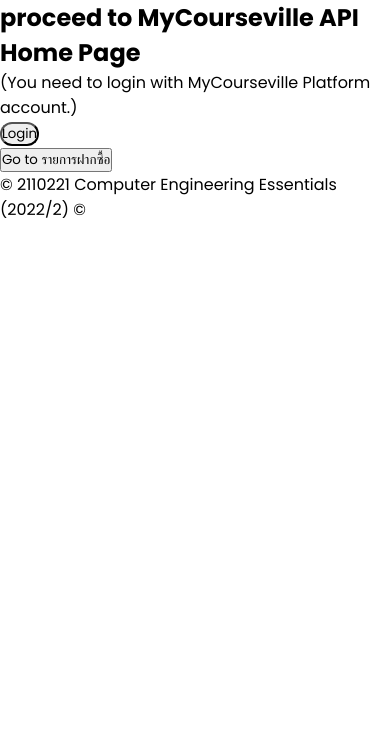
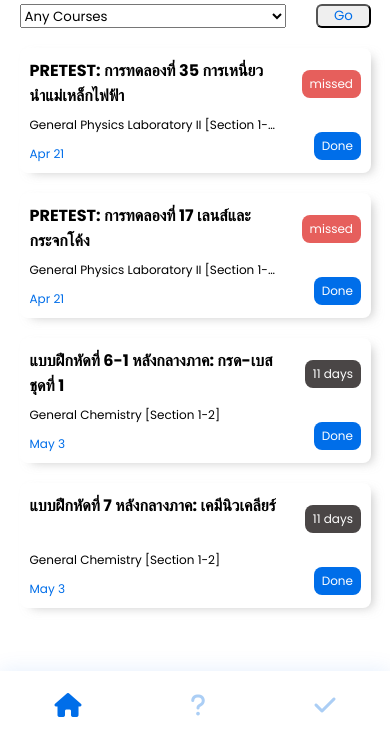
Before and after one commit to khajornritdacha/CEE-Final-Project-G2, a website: page public/index.html in a window 390 px wide. Shown: the part 105-844 px from the top of the page. Drawn offline with Linux system fonts and the light colour scheme; no server answers.

Commit message:
feat(frontend): decorate card for responsiveness

```diff
--- a/public/global.css
+++ b/public/global.css
@@ -11,6 +11,7 @@
   box-shadow: 0px -1px 20px rgba(0, 110, 233, 0.1);
   background-color: white;
   color: #abcef5;
+  font-size: 1.5rem;
 }
 
 .card-title {
@@ -26,14 +27,14 @@
   text-overflow: ellipsis;
   overflow: hidden;
 
-  @supports (-webkit-line-clamp: 2) {
+  /* @supports (-webkit-line-clamp: 2) { */
   overflow: hidden;
   text-overflow: ellipsis;
   white-space: initial;
   display: -webkit-box;
   -webkit-line-clamp: 2;
   -webkit-box-orient: vertical;
-  }
+  /* } */
 }
 
 .card-title:hover {
@@ -51,9 +52,46 @@
   -moz-box-shadow: 6px 4px 11px -5px rgba(157, 157, 157, 0.62);
 }
 
-@media only screen and (min-width: 600px) {
+.card-course-title {
+  grid-column: 1 / span 3;
+  grid-row: 6 / span 2;
+  justify-self: start;
+  align-self: start;
+  font-size: 12px;
+
+  white-space: nowrap;
+  text-overflow: ellipsis;
+  overflow: hidden;
+
+  /* @supports (-webkit-line-clamp: 1) { */
+  overflow: hidden;
+  text-overflow: ellipsis;
+  white-space: initial;
+  display: -webkit-box;
+  -webkit-line-clamp: 1;
+  -webkit-box-orient: vertical;
+  /* } */
+}
+
+.course-create-date {
+  grid-column: 1 / span 1;
+  grid-row: 8 / span 2;
+  justify-self: start;
+  align-self: end;
+  font-size: 12px;
+}
+
+@media only screen and (min-width: 600px) and (landscape: portrait) {
   .card-title {
     font-size: 20px;
+  }
+
+  .card-course-title {
+    font-size: 16px;
+  }
+
+  .course-crate-date {
+    font-size: 14px;
   }
 }
 
--- a/public/index.js
+++ b/public/index.js
@@ -41,8 +41,8 @@
 
 async function main() {
   // Fetch Courses from backend
-  const res = await fetchCourses();
-  if (!res) return;
+  // const res = await fetchCourses();
+  // if (!res) return;
   // Render Page
   RoutePage(0);
 }
@@ -394,35 +394,24 @@
               style="
                 grid-column: 4 / span 1;
                 grid-row: 2 / span 3;
-                background-color: ${
-                  remainingTime.status === 0 ? '#4A4646' : '#e65f5c'
-                };
                 padding: 5px 7.5px;
                 color: white;
                 justify-self: end;
                 align-self: start;
+                background-color: ${
+                  remainingTime.status === 0 ? '#4A4646' : '#e65f5c'
+                };
               "
             >
              ${remainingTime.leftTime}
             </div>
             <p
-              class="text-sm"
-              style="
-                grid-column: 1 / span 2;
-                grid-row: 6 / span 2;
-                justify-self: start;
-                align-self: start;
-              "
+              class="card-course-title"
             >
               ${item.course.title}
             </p>
             <p
-              class="text-xs primary"
-              style="
-                grid-column: 1 / span 1;
-                grid-row: 8 / span 2;
-                justify-self: start;
-              "
+              class="primary course-create-date"
             >
               ${remainingTime.date}
             </p>
@@ -481,9 +470,9 @@
 function NavBar() {
   const navBar = htmlToElement(`
       <nav class="flex items-center justify-around fixed bot-0 navbar">
-          <i class="fa-solid fa-house fa-2xl" id="home-icon" style="cursor: pointer"></i>
-          <i class="fa-solid fa-question fa-2xl" id="miss-icon" style="cursor: pointer"></i>
-          <i class="fa-solid fa-check fa-2xl" id="done-icon" style="cursor: pointer"></i>
+          <i class="fa-solid fa-house" id="home-icon" style="cursor: pointer"></i>
+          <i class="fa-solid fa-question" id="miss-icon" style="cursor: pointer"></i>
+          <i class="fa-solid fa-check" id="done-icon" style="cursor: pointer"></i>
       </nav>
       `);
 
@@ -499,82 +488,82 @@
   GLOBAL_PAGE = pageNo;
   app.innerHTML = '';
 
-  // const items = [
-  //   {
-  //     due_time: '1682096340',
-  //     item_id: '849315',
-  //     course: {
-  //       cv_cid: '31887',
-  //       semester: '2',
-  //       course_icon:
-  //         'https://www.mycourseville.com/sites/all/modules/courseville/files/thumbs/icon-default.png',
-  //       course_no: '2304184',
-  //       title: 'General Physics Laboratory II  [Section 1-12]',
-  //       year: '2022',
-  //     },
-  //     student_id: '6532155621',
-  //     out_time: '1675040402',
-  //     is_finished: false,
-  //     title: 'PRETEST: การทดลองที่ 35 การเหนี่ยวนำแม่เหล็กไฟฟ้า ',
-  //   },
-  //   {
-  //     due_time: '1682096340',
-  //     item_id: '849211',
-  //     course: {
-  //       cv_cid: '31887',
-  //       semester: '2',
-  //       course_icon:
-  //         'https://www.mycourseville.com/sites/all/modules/courseville/files/thumbs/icon-default.png',
-  //       course_no: '2304184',
-  //       title: 'General Physics Laboratory II  [Section 1-12]',
-  //       year: '2022',
-  //     },
-  //     student_id: '6532155621',
-  //     out_time: '1675062331',
-  //     is_finished: false,
-  //     title: 'PRETEST: การทดลองที่ 17 เลนส์และกระจกโค้ง',
-  //   },
-  //   {
-  //     due_time: '1683133140',
-  //     item_id: '923116',
-  //     course: {
-  //       cv_cid: '33808',
-  //       semester: '2',
-  //       course_icon:
-  //         'https://www.mycourseville.com/sites/all/modules/courseville/files/thumbs/2302127.png',
-  //       course_no: '2302127',
-  //       title: 'General Chemistry  [Section 1-2]',
-  //       year: '2022',
-  //     },
-  //     student_id: '6532155621',
-  //     out_time: '1681115461',
-  //     is_finished: false,
-  //     title: 'แบบฝึกหัดที่ 6-1 หลังกลางภาค: กรด-เบส ชุดที่ 1',
-  //   },
-  //   {
-  //     due_time: '1683133140',
-  //     item_id: '923106',
-  //     course: {
-  //       cv_cid: '33808',
-  //       semester: '2',
-  //       course_icon:
-  //         'https://www.mycourseville.com/sites/all/modules/courseville/files/thumbs/2302127.png',
-  //       course_no: '2302127',
-  //       title: 'General Chemistry  [Section 1-2]',
-  //       year: '2022',
-  //     },
-  //     student_id: '6532155621',
-  //     out_time: '1681115559',
-  //     is_finished: false,
-  //     title: 'แบบฝึกหัดที่ 7 หลังกลางภาค: เคมีนิวเคลียร์',
-  //   },
-  // ];
+  const items = [
+    {
+      due_time: '1682096340',
+      item_id: '849315',
+      course: {
+        cv_cid: '31887',
+        semester: '2',
+        course_icon:
+          'https://www.mycourseville.com/sites/all/modules/courseville/files/thumbs/icon-default.png',
+        course_no: '2304184',
+        title: 'General Physics Laboratory II  [Section 1-12]',
+        year: '2022',
+      },
+      student_id: '6532155621',
+      out_time: '1675040402',
+      is_finished: false,
+      title: 'PRETEST: การทดลองที่ 35 การเหนี่ยวนำแม่เหล็กไฟฟ้า ',
+    },
+    {
+      due_time: '1682096340',
+      item_id: '849211',
+      course: {
+        cv_cid: '31887',
+        semester: '2',
+        course_icon:
+          'https://www.mycourseville.com/sites/all/modules/courseville/files/thumbs/icon-default.png',
+        course_no: '2304184',
+        title: 'General Physics Laboratory II  [Section 1-12]',
+        year: '2022',
+      },
+      student_id: '6532155621',
+      out_time: '1675062331',
+      is_finished: false,
+      title: 'PRETEST: การทดลองที่ 17 เลนส์และกระจกโค้ง',
+    },
+    {
+      due_time: '1683133140',
+      item_id: '923116',
+      course: {
+        cv_cid: '33808',
+        semester: '2',
+        course_icon:
+          'https://www.mycourseville.com/sites/all/modules/courseville/files/thumbs/2302127.png',
+        course_no: '2302127',
+        title: 'General Chemistry  [Section 1-2]',
+        year: '2022',
+      },
+      student_id: '6532155621',
+      out_time: '1681115461',
+      is_finished: false,
+      title: 'แบบฝึกหัดที่ 6-1 หลังกลางภาค: กรด-เบส ชุดที่ 1',
+    },
+    {
+      due_time: '1683133140',
+      item_id: '923106',
+      course: {
+        cv_cid: '33808',
+        semester: '2',
+        course_icon:
+          'https://www.mycourseville.com/sites/all/modules/courseville/files/thumbs/2302127.png',
+        course_no: '2302127',
+        title: 'General Chemistry  [Section 1-2]',
+        year: '2022',
+      },
+      student_id: '6532155621',
+      out_time: '1681115559',
+      is_finished: false,
+      title: 'แบบฝึกหัดที่ 7 หลังกลางภาค: เคมีนิวเคลียร์',
+    },
+  ];
 
-  let items;
+  // let items;
   // if (!items) return;
-  if (pageNo === 0) items = await getAssignedItems(course_no);
-  else if (pageNo === 1) items = await getMissedItems(course_no);
-  else if (pageNo === 2) items = await getDoneItems(course_no);
+  // if (pageNo === 0) items = await getAssignedItems(course_no);
+  // else if (pageNo === 1) items = await getMissedItems(course_no);
+  // else if (pageNo === 2) items = await getDoneItems(course_no);
 
   if (pageNo === 0) {
     DashBoardPage(0, items);
```
Lines whose indentation alone changed are shown as unchanged.
